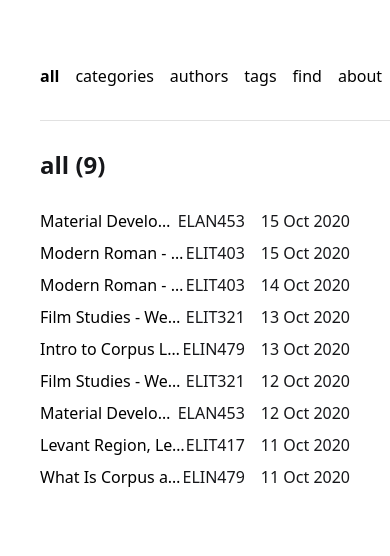
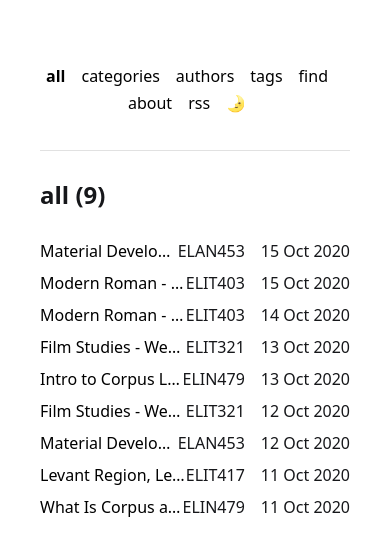
Before and after one commit to velitasali/notes, a Jekyll site: the page built from index.html, in a window 390 px wide. Shown: the top 556 px of the page. Built offline with Jekyll 4.4.1, drawn with Linux system fonts in a browser that asks for light colours.

Commit message:
Align header in center when on small screens

```diff
--- a/_sass/_main.scss
+++ b/_sass/_main.scss
@@ -289,7 +289,7 @@ main {
 
 @media screen and (max-width: 45rem) {
 	header li {
-	    display: inline;
+	    display: inline-flex;
 		margin-right: 1rem;
 	}
 
@@ -300,6 +300,7 @@ main {
 	header ul {
 		border-bottom: 1px solid $unopinionated_color;
 		padding-bottom: 2rem;
+		text-align: center;
 	}
 
 	nav ul {
```
